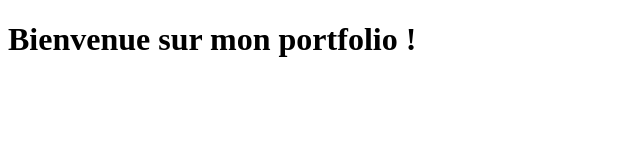
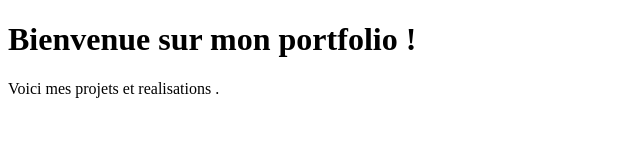
Before and after one commit to adamta12/MonPortfolio, a plain HTML site: page index.html in a window 1280 px wide. Shown: the whole page, without its empty margins (0-640 px from the left). Drawn offline with Linux system fonts and the light colour scheme.

Commit message:
Ajout d'un paragraphe a index.html

```diff
--- a/index.html
+++ b/index.html
@@ -5,6 +5,7 @@
 </head>
 <body>
     <h1>Bienvenue sur mon portfolio !</h1>
+    <p>Voici mes projets et realisations .</p>
 
 </body>
 </html>
```
